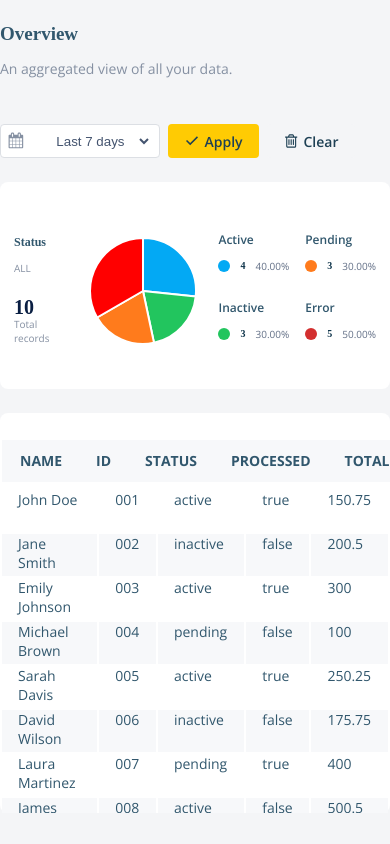
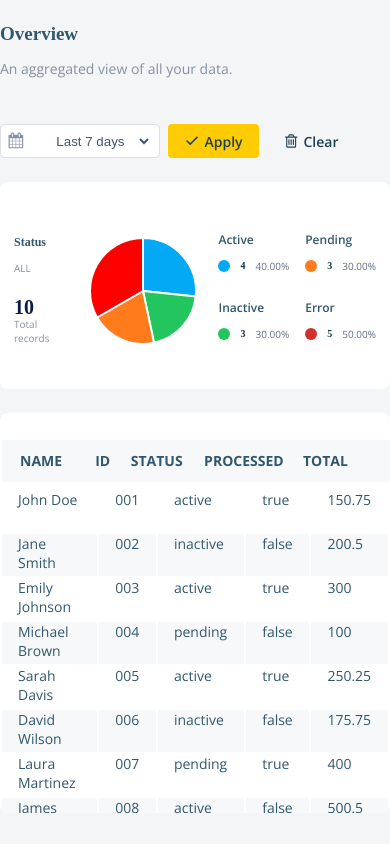
Before and after one commit to ctupac999/Graphics-html-css-js, a plain HTML site: page index.html in a window 390 px wide. Shown: the top 844 px of the page. Drawn offline with nearby package versions, Linux system fonts and the light colour scheme.

Commit message:
responsive better

```diff
--- a/components/table.css
+++ b/components/table.css
@@ -87,7 +87,7 @@ tbody{
         width: 100vw;
     }
     table tr{
-        width: 100vw;
+        width: 90vw;
     }
     table{
         width: 100vw;
@@ -114,6 +114,9 @@ tbody{
 }
 
 @media (max-width: 500px){
+    th{
+        padding: 9px 0px 0 16px;
+    }
     #name{
         width: 250px;
     }
```
